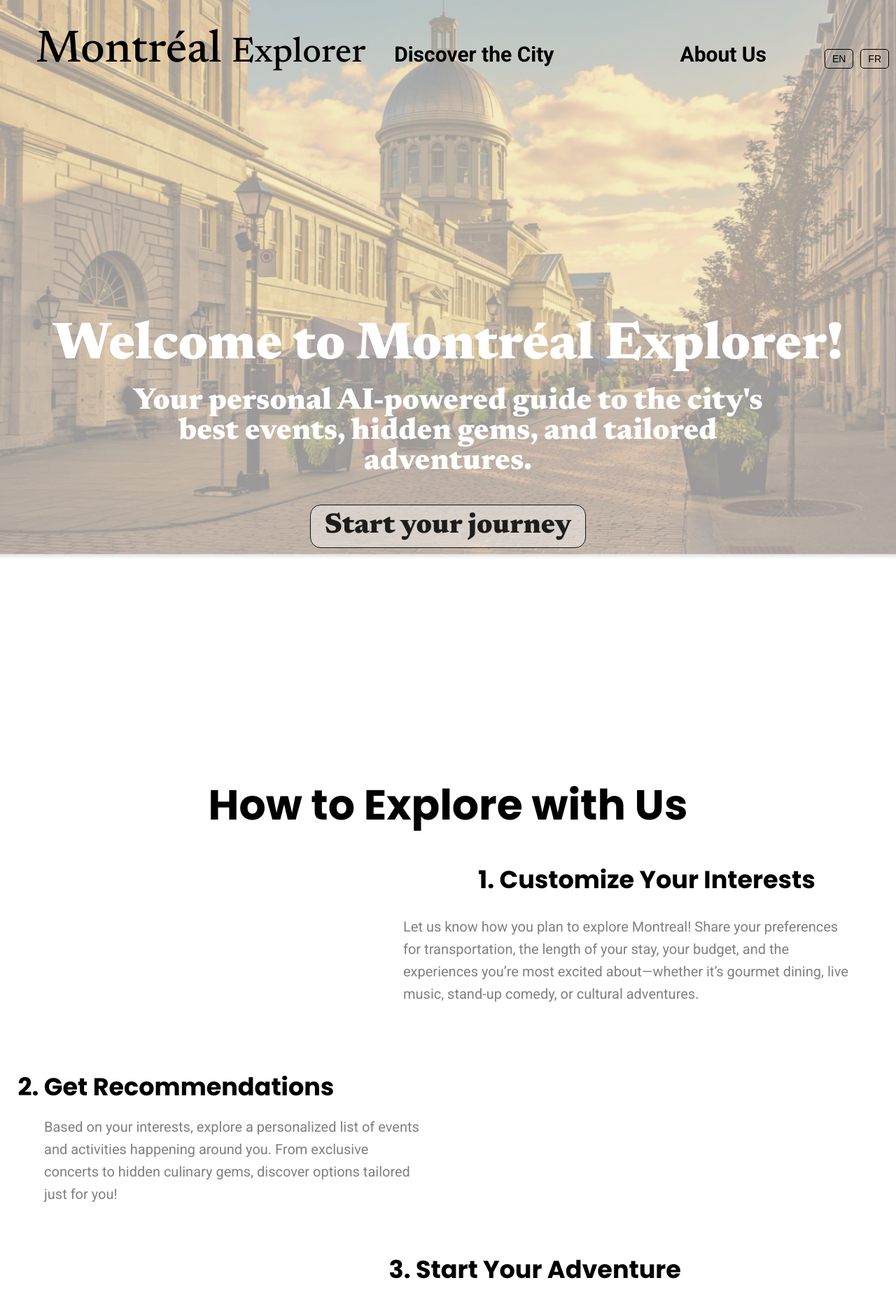
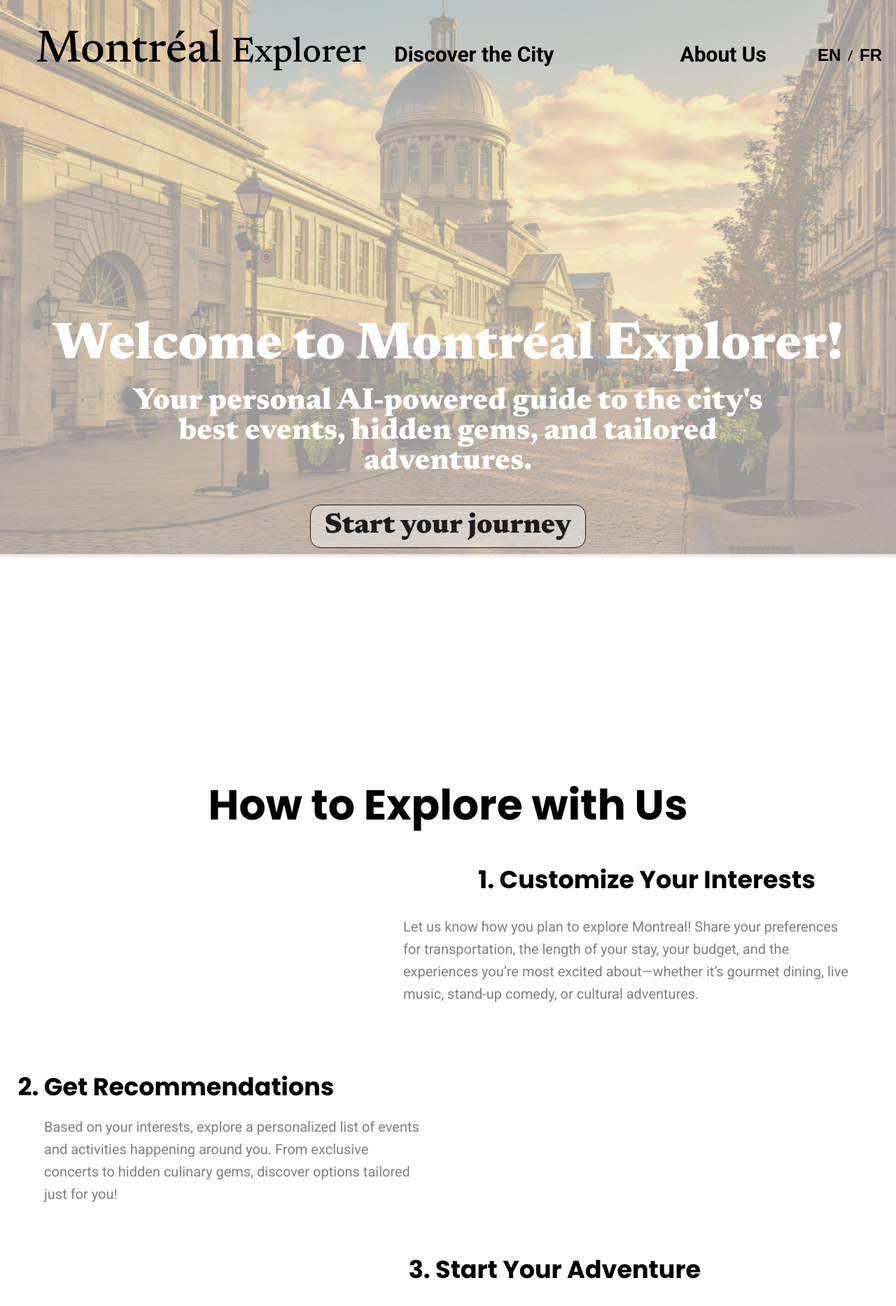
Before and after one commit to cedricdraghici/montreal-explorer, a React (Create React App) app in the folder frontend/: page / in a window 1280 px wide. Shown: the top 1866 px of the page at 70% size. Built offline with nearby package versions, Linux system fonts and the light colour scheme.

Commit message:
How it works section FR

```diff
--- a/frontend/src/App.css
+++ b/frontend/src/App.css
@@ -14,7 +14,6 @@
 /* Ensure the body and html take full height */
 html, body {
   height: 100%;
-  padding-bottom: 1820px;
 }
 
 /* Background Image Styling */
@@ -204,13 +203,13 @@ html, body {
   font-family: 'Poppins';
   position: absolute;
   top: 490%;
-  right: 15%;
+  right: 21%;
   font-weight: 700;
   position: relative;
   top:230px;
   text-align: right;
   margin-left: 5%;
-  margin-right: 9%;
+  margin-right: 0.8%;
 }
 
 .step3Details {
@@ -242,22 +241,26 @@ html, body {
 /* Language Switcher */
 .language-switcher {
   position: absolute;
-  top: 70px;
+  top: 60px;
   right: 10px;
-  display: flex;
-  gap: 10px;
+  gap: -20px;
 }
 
 .language-switcher button {
   background: none;
-  border: 1px solid #000;
+  border: 0px solid #000;
   padding: 5px 10px;
   cursor: pointer;
   border-radius: 5px;
-  font-size: 14px;
+  font-size: 24px;
+  font-weight: 700;
   transition: all 0.3s ease;
 }
 
+.slash{
+  font-size: 24px;
+  font-weight: 700;
+}
 .language-switcher button:hover {
   background-color: #000;
   color: #fff;
--- a/frontend/src/App.js
+++ b/frontend/src/App.js
@@ -16,6 +16,7 @@ function LanguageSwitcher() {
   return (
     <div className="language-switcher">
       <button onClick={() => switchLanguage("en")}>EN</button>
+      <span className="slash">/</span>
       <button onClick={() => switchLanguage("fr")}>FR</button>
     </div>
   );
--- a/frontend/src/components/HowItWorks.js
+++ b/frontend/src/components/HowItWorks.js
@@ -23,7 +23,19 @@ function HowItWorks() {
 
     },
     fr: {
-        title: 'Comment Explorer avec Nous',
+        title: 'Comment explorer avec nous',
+        step1Title: '1. Personnalisez vos intérêts',
+        step1Details: 'Faites-nous savoir comment vous prévoyez d’explorer Montréal ! \
+        Partagez vos préférences concernant le transport, la durée de votre séjour, \
+        votre budget, et les expériences qui vous enthousiasment le plus—que ce soit \
+        la gastronomie, la musique live, le stand-up ou les aventures culturelles.',
+        step2Title: '2. Recevez des recommandations',
+        step2Details: 'En fonction de vos intérêts, découvrez une liste personnalisée \
+        d’événements et d’activités qui se déroulent autour de vous. Des concerts exclusifs \
+        aux trésors culinaires cachés, trouvez des options adaptées juste pour vous !',
+        step3Title: '3. Commencez l\'aventure',
+        step3Details: 'Découvrez le meilleur de Montréal comme jamais auparavant. Avec \
+        votre guide personnalisé, explorez les offres vibrantes de la ville et créez des souvenirs inoubliables !'
     },
   };
   return(
```
